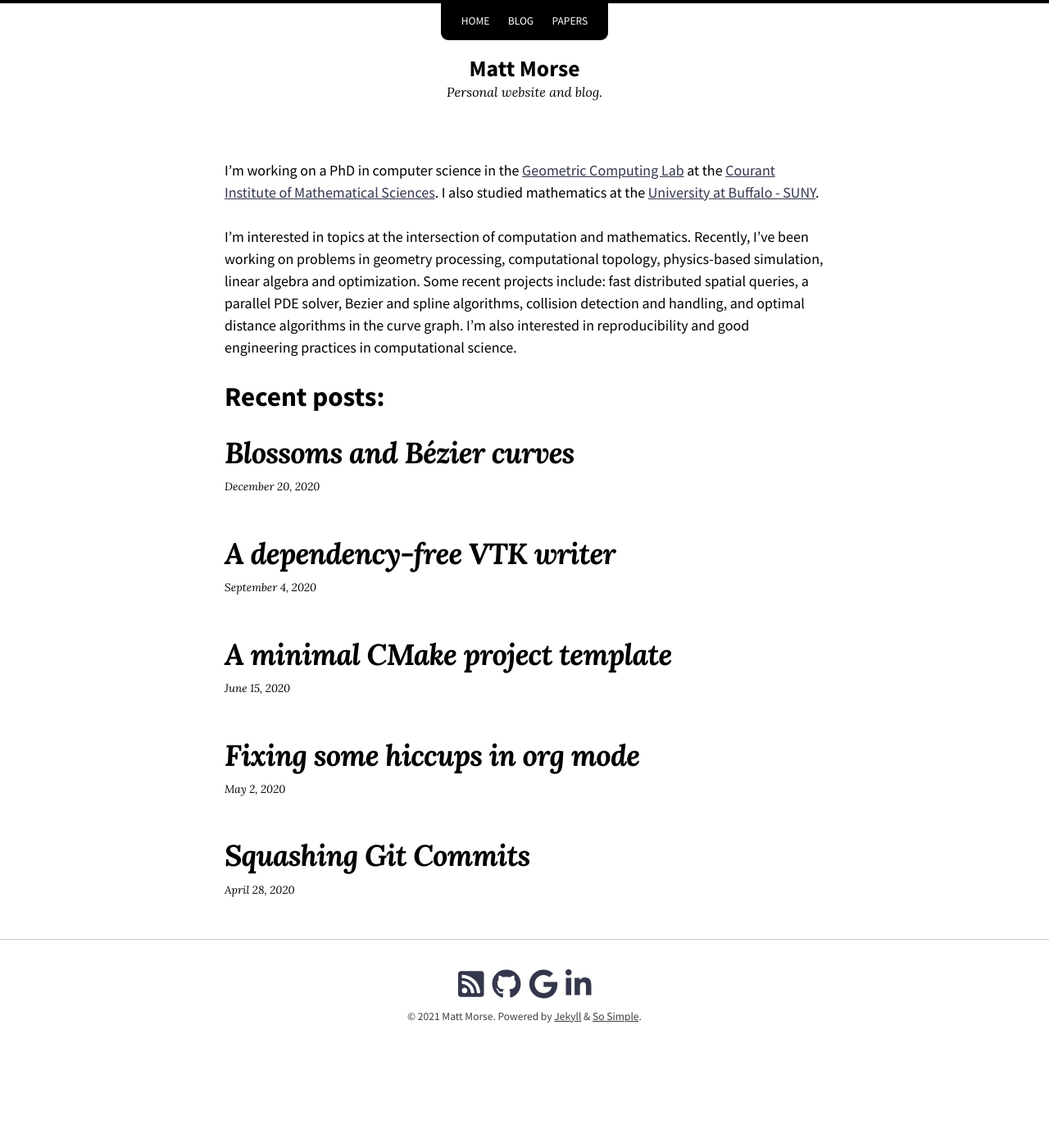
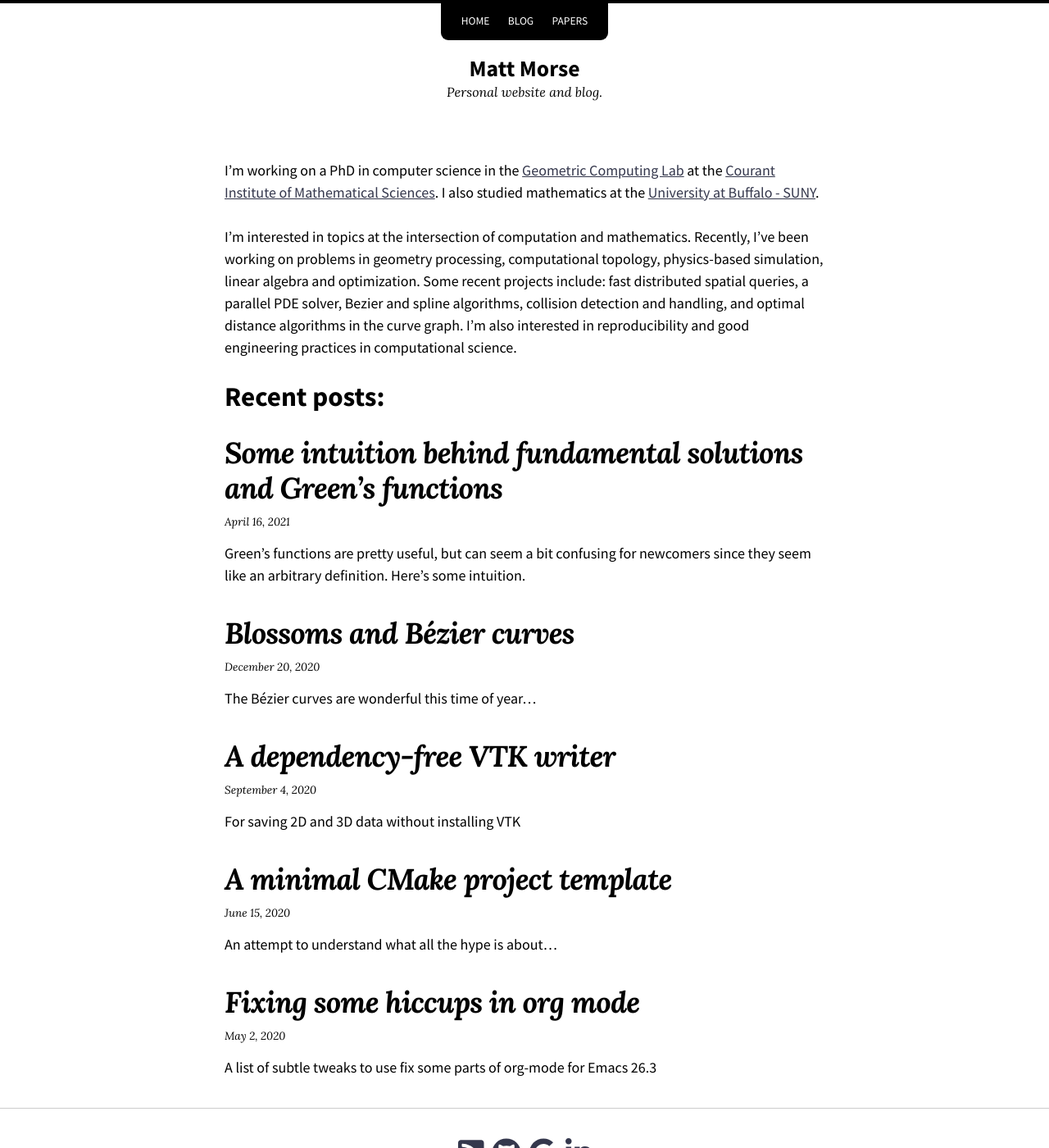
Before and after one commit to mmorse1217/mmorse1217.github.io, a Jekyll site: the page built from index.md, in a window 1280 px wide and 1400 px high. Shown: the whole window at 82% size. Built offline with Jekyll 4.4.1, drawn with Linux system fonts in a browser that asks for light colours; nearby versions of some CDN libraries; part of the change alters nothing that is shown.

Commit message:
Adding Green's Function intuition post.

```diff
--- /dev/null
+++ b/_posts/blog/2021-04-16-greens-function-intuition.md
@@ -0,0 +1,188 @@
+---
+layout: post
+title: "Some intuition behind fundamental solutions and Green's functions"
+categories: blog
+excerpt: Green's functions are pretty useful, but can seem a bit confusing for newcomers since they seem like an arbitrary definition. Here's some intuition.
+tags: [bie, integral, pde]
+date: 2021-04-16
+---
+
+# Summary
+ Green's functions and fundamental solutions are a useful tool to solve partial differential equations (PDEs), particularly the linear, constant coefficient ones.
+ In math courses, they're used mostly as an analytic tool, but they also enable some cool numerical techniques for physical simulations.
+In these courses (and most textbooks), Green's functions are usually just defined without much intuition, then used to solve problems and prove theorems.
+This is fairly uninspiring, but I recently found an [answer on MathOverflow](https://math.stackexchange.com/a/1738322) that more clearly motivates the definition.
+
+## First, some linear algebra
+Before even discussing PDEs, let's discuss a standard method of solving a system of linear equations,
+\begin{equation}
+A\mathbf{x} = \mathbf{b}
+\end{equation}
+where $$A$$ is an $$m \times n$$ matrix with linearly independent columns and $$\mathbf{x}$$ and $$\mathbf{b}$$ are $$n$$- and $$m$$-dimensional vectors, respectively.
+We can take the standard basis vectors $$\mathbf{e}_i$$ in $$\mathbb{R}^m$$ (real $$m$$-vectors whose $$i$$th component is 1 with zero elsewhere) and rewrite $$\mathbf{b}$$ as:
+\begin{equation}
+\mathbf{b}=b_1\mathbf{e}\_1 + b_2\mathbf{e}\_2 + \dots +b_m\mathbf{e}\_m,
+\end{equation}
+where $$b_i$$ is the $$i$$th component of $$\mathbf{b}$$.
+Since our equation is linear, we know [from linear algebra](https://en.wikipedia.org/wiki/Inverse_element#Matrices) that if we can solve the $$m$$ linear systems $$A \mathbf{x}^{(i)} = \mathbf{e}_i$$ for $$\mathbf{x}^{(i)}$$, then we know the solution for all possible $$\mathbf{b}$$'s,
+\begin{equation}
+   \mathbf{x} = b_1 \mathbf{x}^{(1)} + b_2 \mathbf{x}^{(2)} + \dots +  b_m \mathbf{x}^{(m)}.
+\end{equation}
+Another way to say this is that each $$\mathbf{x}^{(i)}$$ is a column of the right inverse of $$A$$.
+Hopefully, this is not too surprising.
+
+## To infinity and beyond
+Let's write down the PDE that we want to solve:
+\begin{equation}
+Lu(\mathbf{x}) = f(\mathbf{x}),\quad \mathrm{for}\, \mathbf{x} \in \mathbb{R}^n
+\end{equation}
+$$L$$ is a linear constant-coefficient second order differential operator ( such as $$\frac{d^2}{dx^2}$$, $$\Delta$$, or something scarier), while $$u(\mathbf{x})$$ and $$f(\mathbf{x})$$ are functions.
+This looks suspiciously like our linear system above with one main difference: we are solving for a function in an infinite dimensional space (the space of $$C^2$$ functions on $$\mathbb{R}^n$$) instead of a finite vector in a finite dimensional space.
+This has a couple consequences:
+   1. The inner product is rather different.
+        While $$\langle \mathbf{a},\mathbf{b} \rangle = \mathbf{a} \cdot \mathbf{b} $$ for finite vectors, for functions $$f$$ and $$g$$, the inner product between them is
+        \begin{equation}
+        \langle f,g \rangle = \int_{\mathbb{R}^n} f(\mathbf{x}) g(\mathbf{x}) d\mathbf{x}
+        \end{equation}
+    This means that we need to deal with integrals rather than finite sums.
+   2.  We don't have a finite set of basis vectors any more, so how to do we decompose functions in an analogous fashion?
+    While we could choose an infinite basis, there is a more convenient alternative called the *Dirac delta function* $$\delta(\mathbf{x})$$, which is defined heuristically as
+   <!---$$ \delta(\mathbf{x}) = \begin{cases} \infty  & \mathbf{x}=0 \\ 0 & \text{otherwise} \end{cases}, \quad \int_{\mathbb{R}^n} \delta(\mathbf{x}) = 1.  $$-->
+   $$ \delta(\mathbf{x}) = \infty$$ if $$\mathbf{x}=0$$ and zero otherwise, while satisfying $$\int_{\mathbb{R}^n} \delta(\mathbf{x}) = 1.  $$
+    Technically, the delta function is *not* a function; it can be properly defined as a [measure](https://en.wikipedia.org/wiki/Dirac_delta_function#As_a_measure) or [distribution](https://en.wikipedia.org/wiki/Dirac_delta_function#As_a_distribution).
+    But $$\delta(\mathbf{x})$$ has the following useful property:
+    \begin{equation}
+    f(\mathbf{x}) = \int_{\mathbb{R}^n} f(\mathbf{y})\delta(\mathbf{y}-\mathbf{x}) d\mathbf{y},
+    \end{equation}
+    which is an inner product between $$f$$ and a delta function shifted by $$\mathbf{x}$$.
+
+This is nice because we have a compact representation for arbitrary functions.
+This is not so nice because now we have to compute infinite integrals involving $$\delta(\mathbf{x})$$.
+It seems that we made things more complicated, but we can use this form to decompose our PDE into a set of problems in terms of $$\delta(\mathbf{x})$$.
+
+## Comparing the two setups
+Now let's compare the forms of the representation of a discrete vector in terms of a basis set
+\begin{equation}
+\mathbf{b}=b_1\mathbf{e}\_1 + b_2\mathbf{e}\_2 + \dots +b_m\mathbf{e}\_m = \sum_{i=1}^m b_i \mathbf{e}\_i,
+\end{equation}
+and the representation of a function in terms of a delta function
+\begin{equation}
+f(\mathbf{x}) = \int_{\mathbb{R}^n} f(\mathbf{y})\delta(\mathbf{y}-\mathbf{x}) d\mathbf{y}.
+\end{equation}
+These are looking pretty similar if you squint.
+The continuous analogue of the summation is the integral.
+For each value of $$i$$ in the discrete case and each $$\mathbf{y}$$ in the continuous one, $$f(\mathbf{y})$$ is acting like $$b_i$$, since both values are determined by $$f$$ and $$\mathbf{b}$$, respectively.
+Meanwhile, $$\delta(\mathbf{y}-\mathbf{x})$$ is acting like $$\mathbf{e}_i$$, since both are independent of $$f$$ and $$\mathbf{b}$$ respectively.
+
+For the linear system, we solve the $$m$$ linear systems $$A\mathbf{x}^{(i)} = \mathbf{e}_i$$ for a set of vectors $$\mathbf{x}^{(i)}$$.
+In the PDE setting, we want to do something similar: we want to solve the PDE for a set of functions $$F_\mathbf{y}(\mathbf{x})$$, parametrized by $$\mathbf{y}$$, with the right hand side equal to $$\delta(\mathbf{y}-\mathbf{x})$$:
+\begin{equation}
+LF_\mathbf{y}(\mathbf{x}) = \delta(\mathbf{y}-\mathbf{x}),\quad \text{for } \mathbf{x},\mathbf{y}, \in \mathbb{R}^n
+\end{equation}
+
+If we can actually compute $$F_\mathbf{y}(\mathbf{x})$$, we can similarly reconstruct $$u$$ with an inner product:
+\begin{equation}
+u(\mathbf{x}) = \int_{\mathbb{R^n}} F_\mathbf{y}(\mathbf{x})f(\mathbf{y})d\mathbf{y}
+\end{equation}
+In other words, we can represent the solution $$u(\mathbf{x})$$ as an inner product between $$F_\mathbf{y}(\mathbf{x})$$ and $$f(\mathbf{y})$$ as functions of $$\mathbf{y}$$.
+We can once again compare this formula to the discrete case:
+\begin{equation}
+   \mathbf{x} = b_1 \mathbf{x}^{(1)} + b_2 \mathbf{x}^{(2)} + \dots +  b_m \mathbf{x}^{(m)}.
+\end{equation}
+Again $$f(\mathbf{y})$$ serves the role of $$b_i$$ in the continuous setting, while $$F_\mathbf{y}(\mathbf{x})$$ is acting like $$\mathbf{x}^{(i)}$$.
+
+To see why this representation of $$u$$ works, we can start with our set of equation $$LF_\mathbf{y}(\mathbf{x}) = \delta(\mathbf{y}-\mathbf{x})$$, multiply both sides by $$f(\mathbf{y})$$ and integrate with respect to $$\mathbf{y}$$:
+\begin{equation}
+\int_{\mathbb{R^n}} L\left(F_\mathbf{y}(\mathbf{x})\right)f(\mathbf{y}) d\mathbf{y} = \int_{\mathbb{R^n}} \delta(\mathbf{y}-\mathbf{x}) f(\mathbf{y}) d\mathbf{y}.
+\end{equation}
+We can [bring the integral inside of the differential operator](https://en.wikipedia.org/wiki/Leibniz_integral_rule) $$L$$ because it's independent of $$\mathbf{x}$$:
+\begin{equation}
+L \left[\int_{\mathbb{R^n}} F_\mathbf{y}(\mathbf{x})f(\mathbf{y}) d\mathbf{y} \right] = \int_{\mathbb{R^n}} \delta(\mathbf{y}-\mathbf{x}) f(\mathbf{y}) d\mathbf{y},
+\end{equation}
+and since the right hand side is equal to our definition of $$f(\mathbf{x})$$ above, we're left with
+\begin{equation}
+L \left[\int_{\mathbb{R^n}} F_\mathbf{y}(\mathbf{x})f(\mathbf{y}) d\mathbf{y} \right] = f(\mathbf{x}).
+\end{equation}
+Comparing this equation with $$Lu=f$$, we see that $$u(\mathbf{x})$$ must equal the integral in the braces.
+
+This function $$F_\mathbf{y}(\mathbf{x})$$ is called the *fundamental solution* of the differential operator $$L$$.
+People usually write $$F_\mathbf{y}(\mathbf{x})$$ as $$F(\mathbf{x},\mathbf{y})$$ or, confusingly, $$G(\mathbf{x},\mathbf{y})$$; we're just solidifying the linear algebra analogy with the $$\mathbf{y}$$ subscript here.
+
+## What about boundary conditions?
+
+Most PDEs have boundary conditions of some sort, so how does the fundamental solution fit into this setting?
+Our PDE looks like this:
+\begin{equation}
+Lu = f,\quad  \text{for } \mathbf{x} \in \Omega \subset \mathbb{R}^n
+\end{equation}
+with either
+\begin{equation}
+u = g_D,\quad  \text{for } \mathbf{x} \in \partial\Omega = \Gamma
+\end{equation}
+for Dirichlet problems or
+\begin{equation}
+\nabla_\mathbf{x} u(\mathbf{x}) \cdot n(\mathbf{x}) = g_N(\mathbf{x}),\quad  \text{for } \mathbf{x} \in \partial\Omega = \Gamma
+\end{equation}
+for Neumann problems, where $$\Omega$$ is a closed bounded domain with a $$C^2$$ boundary $$\partial\Omega= \Gamma$$ (details in [Kress](https://www.amazon.com/Integral-Equations-Applied-Mathematical-Sciences/dp/3642971482)).
+Note that $$\nabla_\mathbf{x}$$ is the gradient operator with respect to the $$\mathbf{x}$$ variable.
+For the sake of concreteness, in this section, we'll choose $$L = -\Delta$$, i.e., we're solving a Poisson problem (or a Laplace problem if $$f=0$$).
+[Mixed boundary conditions](https://en.wikipedia.org/wiki/Robin_boundary_condition) are also possible but I can't remember the correct reference for the derivation.
+
+Without getting into too much symbol pushing, since $$u$$ is harmonic (satisfies $$\Delta u = 0$$), Green's [second](https://en.wikipedia.org/wiki/Green%27s_identities#On_manifolds) and [third](https://en.wikipedia.org/wiki/Green%27s_identities#Green's_third_identity) identities tell us that we can write down the solution $$u$$ as a sum of different integrals.
+
+\begin{equation}
+u(\mathbf{x}) = \int_\Omega G_\mathbf{y}(\mathbf{x})f(\mathbf{y})dy + \int_{\Gamma} G_\mathbf{y}(\mathbf{x}) \left(\nabla_\mathbf{y} u(\mathbf{y})\cdot n(\mathbf{y})\right) d\Gamma_\mathbf{y} - \int_{\Gamma} \left(\nabla_\mathbf{y} G_\mathbf{y}(\mathbf{x})\cdot n(\mathbf{y})\right) u(\mathbf{y}) d\Gamma_\mathbf{y},
+\end{equation}
+
+The details of the formula are on the first page of [these lecture notes](https://web.stanford.edu/class/math220b/handouts/greensfcns.pdf) (apply the [second identity](https://en.wikipedia.org/wiki/Green%27s_identities#On_manifolds) one twice, interchanging the roles of $$u$$ and $$G$$, then plug in $$u=f$$ in $$\Omega$$ and the boundary conditions for the integrals over $$\Gamma$$).
+The second integral is where the Neumann boundary condition contributes to the solution and the third integral incorporates the Dirichlet information (by plugging in values of $$\left(\nabla_\mathbf{y} u(\mathbf{y})\cdot n(\mathbf{y})\right)$$ and $$u(\mathbf{x})$$ on the boundary, respectively).
+
+The first integral in this formula gives us hope, since it is identical to our fundamental solution representation of the PDE without boundary conditions: maybe we can just use $$F_\mathbf{y}(\mathbf{x})$$?
+Unfortunately, $$F_\mathbf{y}(\mathbf{x})$$ was derived without a boundary condition, so we need to find a new function.
+#### What is $$G_\mathbf{y}(\mathbf{x})$$?
+We need to solve a new family of PDEs for $$G_\mathbf{y}(\mathbf{x})$$, but the PDE looks suspiciously familiar:
+\begin{equation}
+-\nabla G_\mathbf{y}(\mathbf{x}) = \delta(\mathbf{y}-\mathbf{x}),\quad  \text{for } \mathbf{x},\mathbf{y} \in \Omega \subset \mathbb{R}^n
+\end{equation}
+But for boundary conditions, we use
+\begin{equation}
+G_\mathbf{y}(\mathbf{x}) = 0,\quad  \text{for } \mathbf{y} \in \partial\Omega,
+\end{equation}
+for Dirichlet conditions, and for Neumann problems, we use
+\begin{equation}
+\nabla G_\mathbf{y}(\mathbf{x}) \cdot n(\mathbf{y}) = 0,\quad  \text{for } \mathbf{y} \in \partial\Omega.
+\end{equation}
+
+Conveniently, if we plug the corresponding boundary condition for $$G_\mathbf{y}$$ into the integrals above, we're left with one of the two integrals over the boundary, containing the boundary condition for $$u$$ that we actually have.
+The Dirichlet condition $$G_\mathbf{y}(\mathbf{x}) =0$$ kills the integral over $$\nabla_\mathbf{y} u(\mathbf{y})\cdot n(\mathbf{y})$$ (which is the Neumann condition) and vice versa for the Neumann case. So that's nice!
+
+The question still remains: what is $$G_\mathbf{y}(\mathbf{x})$$?
+It turns out that the right thing to do [(see page 3)](https://web.stanford.edu/class/math220b/handouts/greensfcns.pdf) is to choose
+\begin{equation}
+G_\mathbf{y}(\mathbf{x}) = F_\mathbf{y}(\mathbf{x}) - C_\mathbf{y}(\mathbf{x}),
+\end{equation}
+where $$C_\mathbf{y}(\mathbf{x})$$ satisfies yet another PDE:
+\begin{equation}
+-\Delta_\mathbf{y} C_\mathbf{y}(\mathbf{x}) = 0,\quad  \text{for } \mathbf{x},\mathbf{y} \in \Omega \subset \mathbb{R}^n
+\end{equation}
+with
+\begin{equation}
+C_\mathbf{y}(\mathbf{x}) = F_\mathbf{y}(\mathbf{x}),\quad  \text{for } \mathbf{y} \in  \Gamma
+\end{equation}
+for Dirichlet problems or
+\begin{equation}
+\nabla_\mathbf{y} C_\mathbf{y}(\mathbf{x}) \cdot n(\mathbf{y}) = \nabla_\mathbf{y} F_\mathbf{y}(\mathbf{x}) \cdot n(\mathbf{y}),\quad  \text{for } \mathbf{y} \in \Gamma
+\end{equation}
+for Neumann ones.
+This looks more confusing, but it really just means: **let's use the fundamental solution for the free space PDE and subtract off a correction term to make sure it has the value we want on the boundary.** Since the PDEs involved are linear, all of this works out ok.
+
+The function $$G_\mathbf{y}(\mathbf{x})$$ is called the *Green's function* of the differential operator $$L$$. It's usually written as $$G(\mathbf{x},\mathbf{y})$$. They're also sometimes referred to as the *kernel* of the PDE.
+Although we specialized the argument above for a Laplace problem, the same reasoning holds for Stokes, Helmholtz, elasticity, and many other PDEs.
+
+#### Ok, but what actually *are* these functions concretely?
+Unfortunately, you need to work out $$F_\mathbf{y}(\mathbf{x})$$ and $$G_\mathbf{y}(\mathbf{x})$$ for each PDE.
+For many PDEs, the Green's functions are [usually worked out already](https://en.wikipedia.org/wiki/Green%27s_function#Table_of_Green's_functions).
+In a future post, I'll list a few with some code snippets.
+
+A short disclaimer: technically, everything in this post should have been discussed in the context of distributions, distributional derivatives, etc, since $$\delta(\mathbf{x})$$ isn't a function.
+This would be more correct at the expense of needless complexity.
--- a/index.md
+++ b/index.md
@@ -1,7 +1,7 @@
 ---
 layout: home
 posts_limit: 5
-show_excerpts: false
+show_excerpts: true
 entries_layout: list
 ---
 I'm working on a PhD in computer science in the
```
